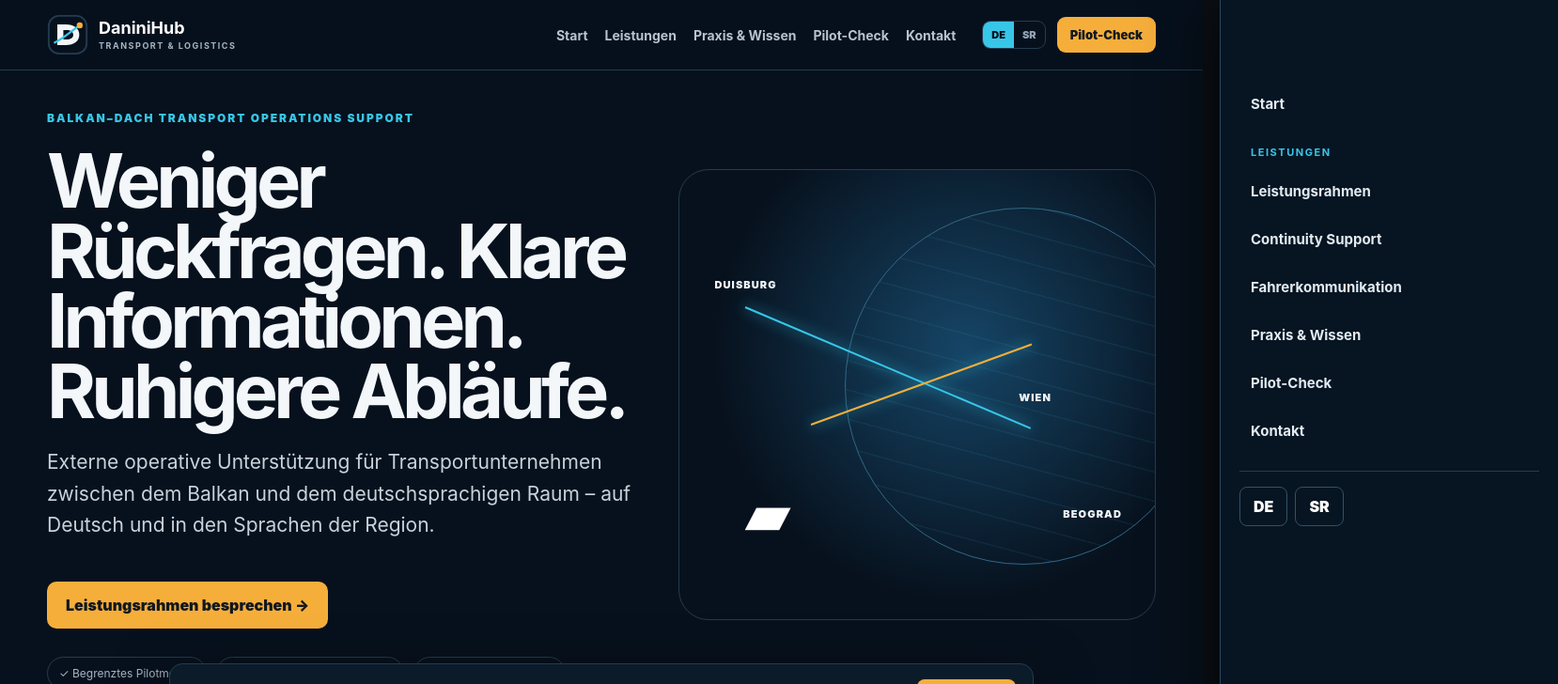
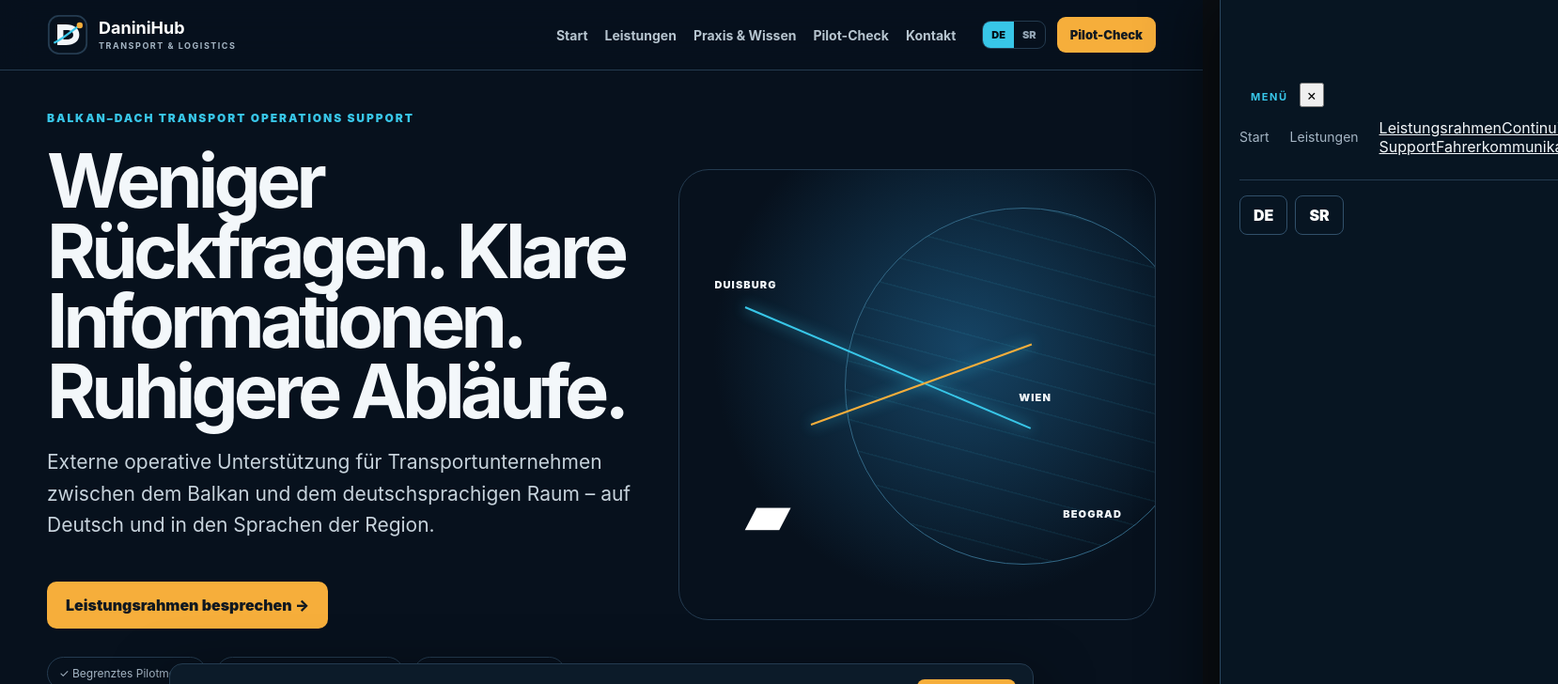
Before and after one commit to danininet/daninihub, a React (Vite) app in the folder daninihub-front/: page / in a window 1280 px wide. Shown: the top 728 px of the page at 94% size, 1658 px wide, since content can reach past the window. Built offline with nearby package versions, Linux system fonts and the light colour scheme.

Commit message:
Fix mobile navigation structure and service links

```diff
--- a/daninihub-front/src/SiteNavigation.jsx
+++ b/daninihub-front/src/SiteNavigation.jsx
@@ -20,12 +20,19 @@
   const home = sr ? '/sr/' : '/de/'
 
   useEffect(() => {
-    const closeMenu = () => setOpen(false)
-    window.addEventListener('resize', closeMenu)
-    return () => window.removeEventListener('resize', closeMenu)
-  }, [])
+    const onEscape = event => event.key === 'Escape' && setOpen(false)
+    document.addEventListener('keydown', onEscape)
+    document.body.classList.toggle('mobile-nav-open', open)
+    return () => {
+      document.removeEventListener('keydown', onEscape)
+      document.body.classList.remove('mobile-nav-open')
+    }
+  }, [open])
 
-  return <header className="site-nav">
+  const close = () => setOpen(false)
+
+  return <>
+    <header className="site-nav">
       <a className="site-nav-brand" href={home} aria-label="DaniniHub">
         <img src="/logo-mark.svg" alt="" width="44" height="44"/>
         <strong>DaniniHub<small>TRANSPORT &amp; LOGISTICS</small></strong>
@@ -50,19 +57,29 @@
         <a className="site-nav-cta" href={pilot}>{t.pilot}</a>
       </div>
 
-    <button className={`site-nav-toggle ${open ? 'is-open' : ''}`} type="button" aria-expanded={open} aria-controls="site-mobile-menu" onClick={() => setOpen(value => !value)}>
-      <span></span><span></span><span></span><b>{open ? t.close : t.menu}</b>
+      <button className={`site-nav-toggle ${open ? 'is-open' : ''}`} type="button" aria-expanded={open} aria-controls="site-mobile-menu" aria-label={open ? t.close : t.menu} onClick={() => setOpen(value => !value)}>
+        <span></span><span></span><span></span>
       </button>
+    </header>
 
-    {open && <button className="site-nav-overlay" type="button" aria-label={t.close} onClick={() => setOpen(false)}/>}
-    <nav id="site-mobile-menu" className={`site-nav-mobile-panel ${open ? 'is-open' : ''}`} aria-label={sr ? 'Mobilna navigacija' : 'Mobile Navigation'}>
-      <a href={home}>{t.start}</a>
-      <strong>{t.services}</strong>
-      {serviceLinks.map(([label, href]) => <a key={href} href={href}>{label}</a>)}
-      <a href={knowledge}>{t.knowledge}</a>
-      <a href={pilot}>{t.pilot}</a>
-      <a href={`${home}#contact`}>{t.contact}</a>
+    <button className={`site-nav-overlay ${open ? 'is-open' : ''}`} type="button" aria-label={t.close} onClick={close}/>
+
+    <aside id="site-mobile-menu" className={`site-nav-mobile-panel ${open ? 'is-open' : ''}`} aria-hidden={!open}>
+      <div className="site-nav-mobile-head">
+        <strong>{t.menu}</strong>
+        <button type="button" onClick={close} aria-label={t.close}>×</button>
+      </div>
+      <nav aria-label={sr ? 'Mobilna navigacija' : 'Mobile Navigation'}>
+        <a href={home} onClick={close}>{t.start}</a>
+        <a className="mobile-services-main" href={serviceLinks[0][1]} onClick={close}>{t.services}</a>
+        <div className="mobile-services-list">
+          {serviceLinks.map(([label, href]) => <a key={href} href={href} onClick={close}>{label}</a>)}
+        </div>
+        <a href={knowledge} onClick={close}>{t.knowledge}</a>
+        <a href={pilot} onClick={close}>{t.pilot}</a>
+        <a href={`${home}#contact`} onClick={close}>{t.contact}</a>
+      </nav>
       <div className="site-nav-mobile-langs"><a href="/de/">DE</a><a href="/sr/">SR</a></div>
-    </nav>
-  </header>
+    </aside>
+  </>
 }
```
Lines whose indentation alone changed are shown as unchanged.
